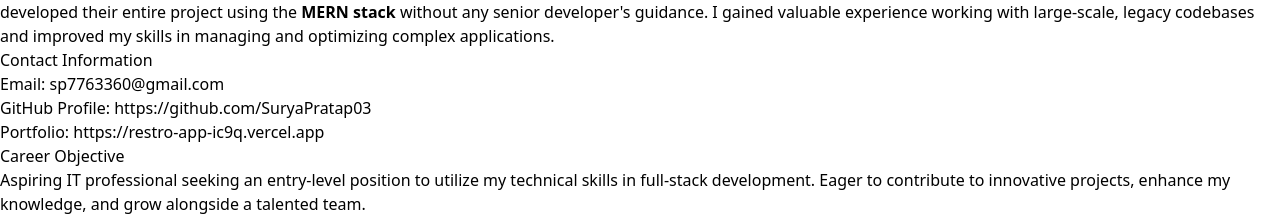
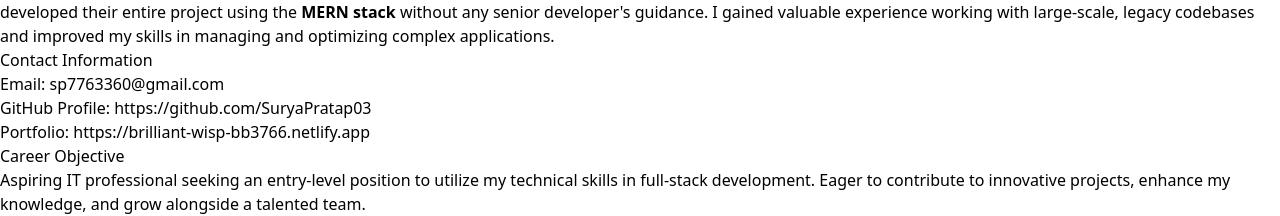
Before and after one commit to SuryaPratap03/PortFolio, a React (Vite) app: page / in a window 1280 px wide. Shown: the part 2088-2304 px from the top of the page. Built offline with nearby package versions, Linux system fonts and the light colour scheme.

Commit message:
Updated portfolio link in About component and adjusted margin in Home component for better layout.

```diff
--- a/src/components/About.jsx
+++ b/src/components/About.jsx
@@ -32,7 +32,7 @@ const About = () => {
             <ul className="list-none space-y-2">
               <li>Email: <a href="mailto:sp7763360@gmail.com" className="text-blue-600 hover:underline">sp7763360@gmail.com</a></li>
               <li>GitHub Profile: <a href="https://github.com/SuryaPratap03" className="text-blue-600 hover:underline">https://github.com/SuryaPratap03</a></li>
-              <li>Portfolio: <a href="https://brilliant-wisp-bb3766.netlify.app" className="text-blue-600 hover:underline">https://restro-app-ic9q.vercel.app</a></li>
+              <li>Portfolio: <a href="https://brilliant-wisp-bb3766.netlify.app" className="text-blue-600 hover:underline">https://brilliant-wisp-bb3766.netlify.app</a></li>
             </ul>
 
             <h2 className="text-blue-600 font-bold text-2xl">Career Objective</h2>
--- a/src/components/Home.jsx
+++ b/src/components/Home.jsx
@@ -12,10 +12,10 @@ import { ReactTyped } from 'react-typed';
 
 const Home = () => {
   return (
-    <div name='Home' className="flex flex-col md:flex-row items-center justify-center bg-blue-50 min-h-screen px-6 py-12">
+    <div name='Home' className="flex flex-col md:flex-row items-center justify-center bg-blue-50 min-h-screen px-6 py-12 mt-14">
 
       {/* Left Section (Text) */}
-      <div className="w-full md:w-1/2 text-center md:text-left space-y-10 px-4 md:pl-20">  {/* Added md:pl-20 for right shift */}
+      <div className="w-full md:w-1/2 text-center md:text-left space-y-10 px-4 md:pl-20 ">  {/* Added md:pl-20 for right shift */}
         <span className="text-blue-600 text-xl font-medium uppercase tracking-wide">
           Welcome To My Feed
         </span>
```
